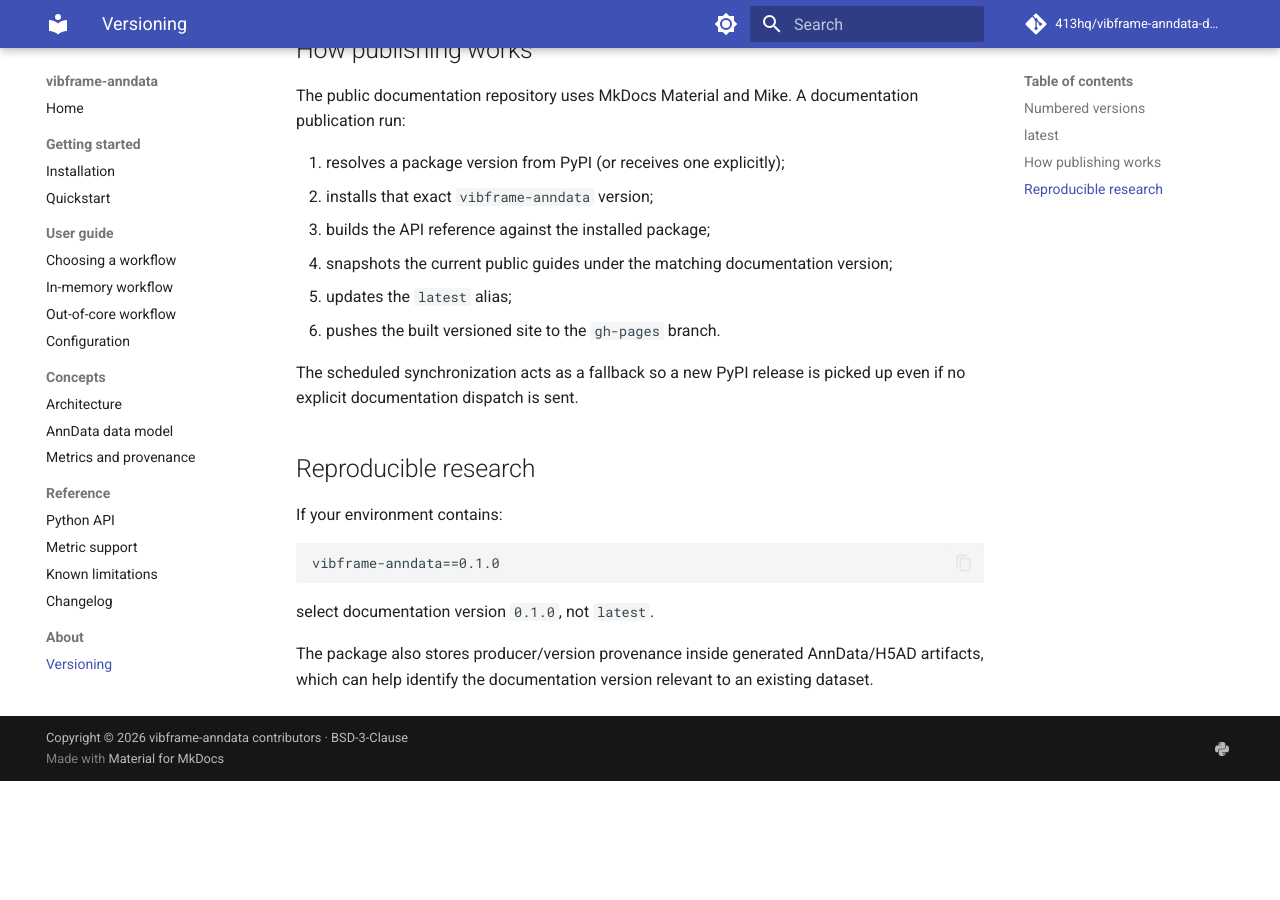
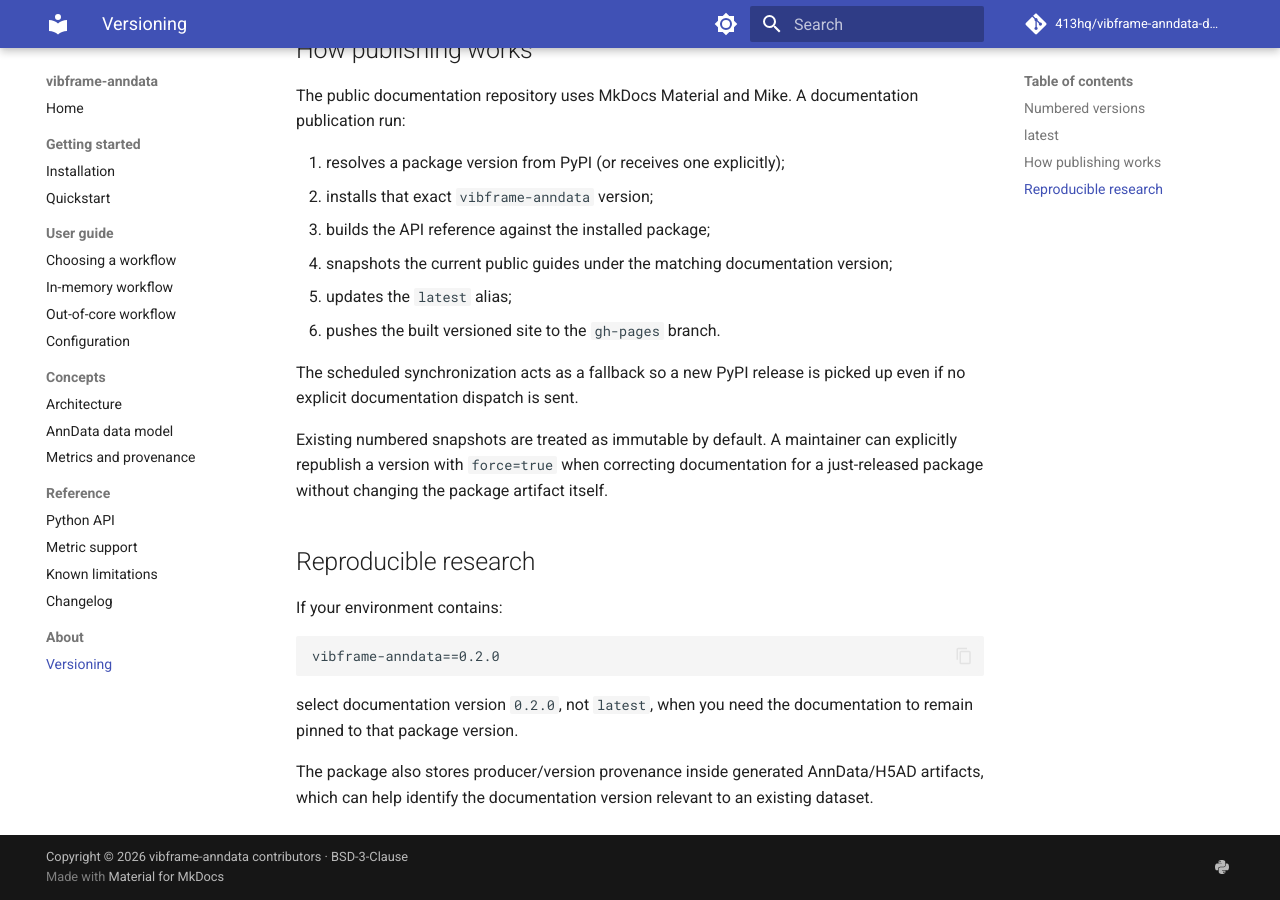
Before and after one commit to 413hq/vibframe-anndata-docs, an MkDocs documentation site: the page built from docs/about/versioning.md, in a window 1280 px wide and 900 px high, scrolled down 678 px. Built offline with MkDocs 1.6.1 and Material for MkDocs 9.7.7, drawn with Linux system fonts in a browser that asks for light colours; comment, search, counter and statistics services are not loaded; the version menu is left out; before the commit the page ends 1459 px from its top, so only the background shows below that.

Commit message:
docs: refresh versioning example for 0.2.0

````diff
--- a/docs/about/versioning.md
+++ b/docs/about/versioning.md
@@ -32,14 +32,16 @@
 
 The scheduled synchronization acts as a fallback so a new PyPI release is picked up even if no explicit documentation dispatch is sent.
 
+Existing numbered snapshots are treated as immutable by default. A maintainer can explicitly republish a version with `force=true` when correcting documentation for a just-released package without changing the package artifact itself.
+
 ## Reproducible research
 
 If your environment contains:
 
 ```text
-vibframe-anndata==0.1.0
+vibframe-anndata==0.2.0
 ```
 
-select documentation version `0.1.0`, not `latest`.
+select documentation version `0.2.0`, not `latest`, when you need the documentation to remain pinned to that package version.
 
 The package also stores producer/version provenance inside generated AnnData/H5AD artifacts, which can help identify the documentation version relevant to an existing dataset.
````
